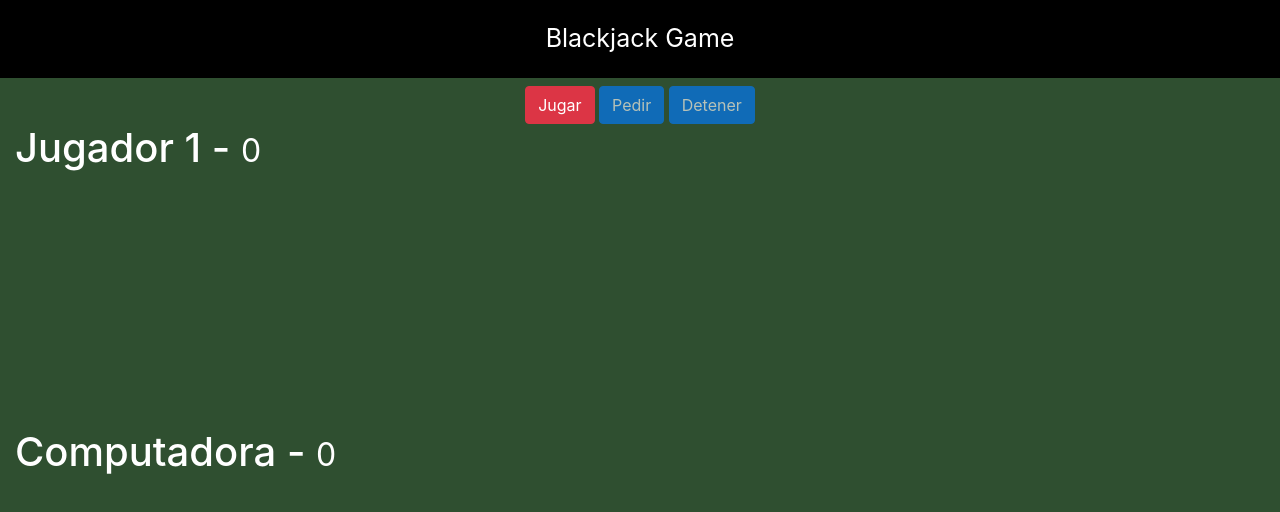
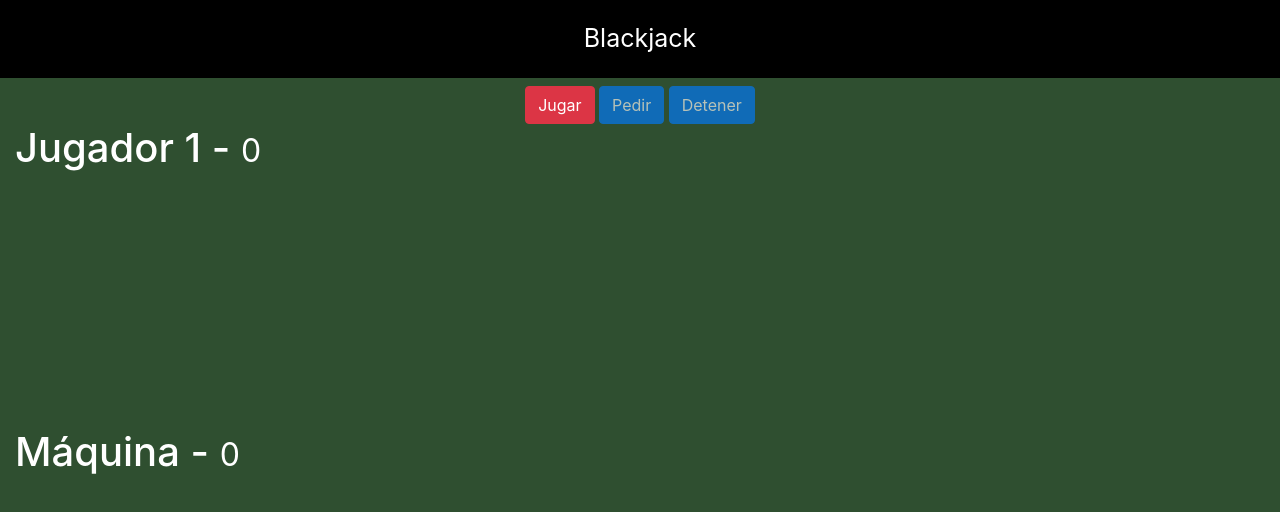
Before and after one commit to ozzbetto/blackjack, a plain HTML site: page index.html in a window 1280 px wide. Drawn offline with nearby package versions, Linux system fonts and the light colour scheme.

Commit message:
Update index.html

```diff
--- a/index.html
+++ b/index.html
@@ -9,7 +9,7 @@
     <link rel="stylesheet" href="assets/css/styles.css">
 </head>
 <body>
-    <header class="titulo">Blackjack Game</header>
+    <header class="titulo">Blackjack</header>
 
     <div class="row mt-2">
         <div id="divBotones" class="col text-center">
@@ -30,7 +30,7 @@
 
     <div class="row container mt-2">
         <div class="col">
-            <h1>Computadora - <small>0</small></h1>
+            <h1>Máquina - <small>0</small></h1>
             <div id="computadora-cartas" class="divCartas">
                 <!-- <img class="carta" src="assets/cartas/2C.png" alt=""> -->
             </div>
```
